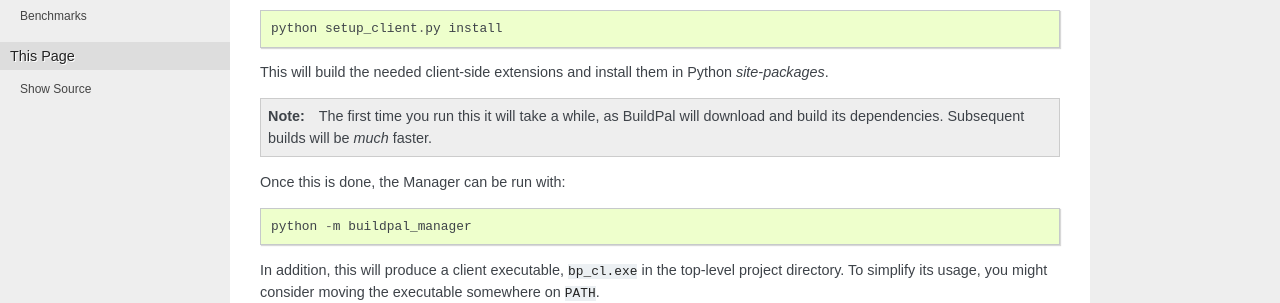
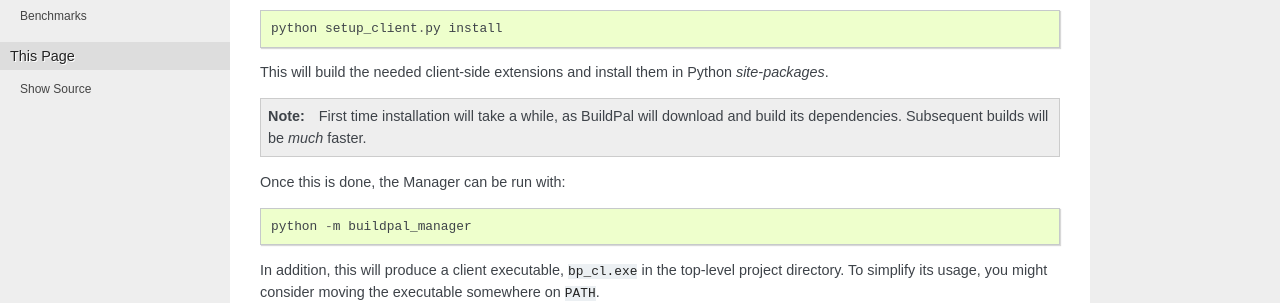
Before and after one commit to pkesist/buildpal, a Sphinx documentation site: the page built from Documentation/building.rst, in a window 1280 px wide. Shown: the part 512-815 px from the top of the page. Built offline with Sphinx 7.4.7, drawn with Linux system fonts in a browser that asks for light colours.

Commit message:
minor doc changes

```diff
--- a/Documentation/building.rst
+++ b/Documentation/building.rst
@@ -31,7 +31,7 @@ This will build the needed client-side extensions and install them in Python `si
 
 .. note::
 
-    The first time you run this it will take a while, as BuildPal will download
+    First time installation will take a while, as BuildPal will download
     and build its dependencies. Subsequent builds will be *much* faster.
 
 Once this is done, the Manager can be run with::
--- a/Documentation/intro.rst
+++ b/Documentation/intro.rst
@@ -26,7 +26,7 @@ following limitations.
 
 * **Sub-optimal task distribution algorithms.**
 
-    Task distribution is usually round-robin, possibly weighted by number of
+    Task distribution is usually round-robin, possibly weighted by a number of
     parallel jobs a machine can perform. This does not necessarily work well
     with a farm containing slaves with heterogeneous performance
     characteristics.
```
